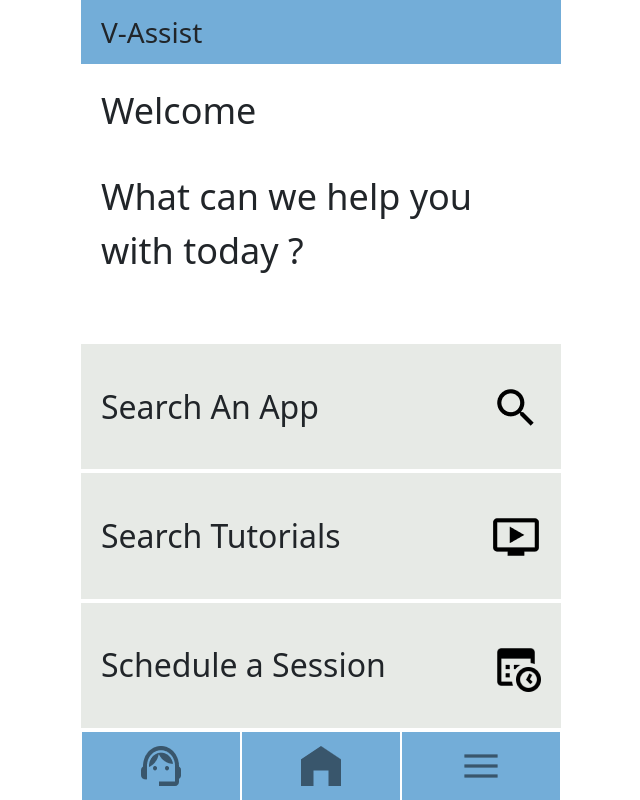
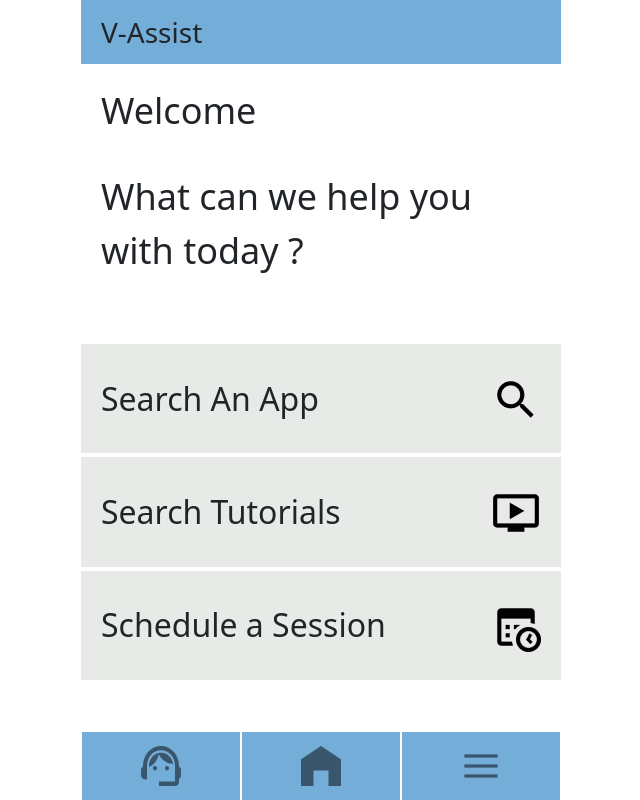
Before and after one commit to guptavashisht24/dp-hci, a React (Create React App) app: page / in a window 1280 px wide. Shown: the whole page, without its empty margins (319-959 px from the left). Built offline with nearby package versions, Linux system fonts and the light colour scheme.

Commit message:
add fixes

```diff
--- a/src/components/Menu/index.css
+++ b/src/components/Menu/index.css
@@ -27,7 +27,7 @@
 .menuBody{
     position: fixed;
     top: 0;
-    height: 91.5vh;
+    height: 84.5vh;
     width: 100vw;
     opacity: 1;
     background-color: white;
--- a/src/pages/HomePage/index.css
+++ b/src/pages/HomePage/index.css
@@ -13,7 +13,7 @@
     text-overflow: ellipsis;}
 .actions{
     display: flex;
-    height: 15.67vh;
+    height: 13.67vh;
     background-color: blue;
     justify-content: space-between;
     font-size: 2rem;
@@ -22,7 +22,3 @@
     padding: 20px;
     margin-bottom: 0.5vh;
 }
-
-.mb{
-    margin-bottom: 8.5vh;
-}
```
